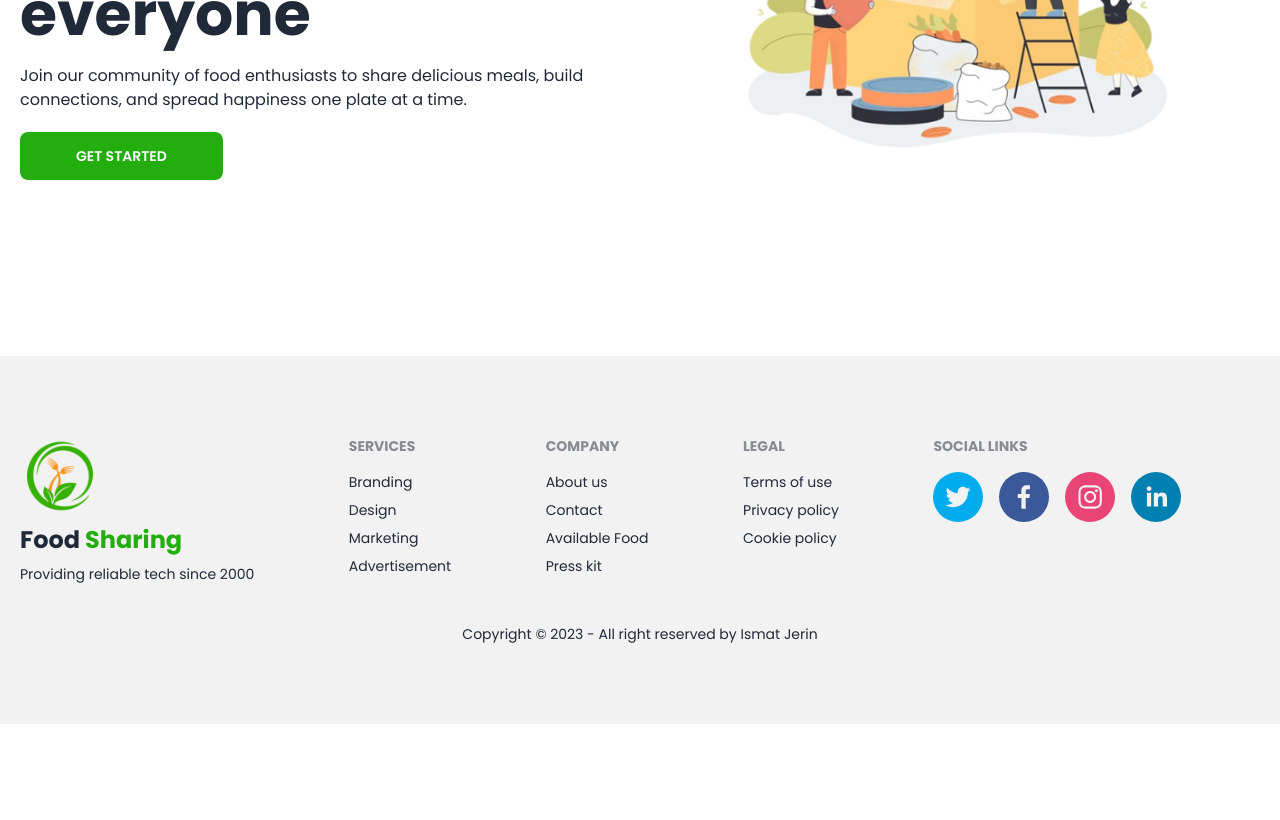
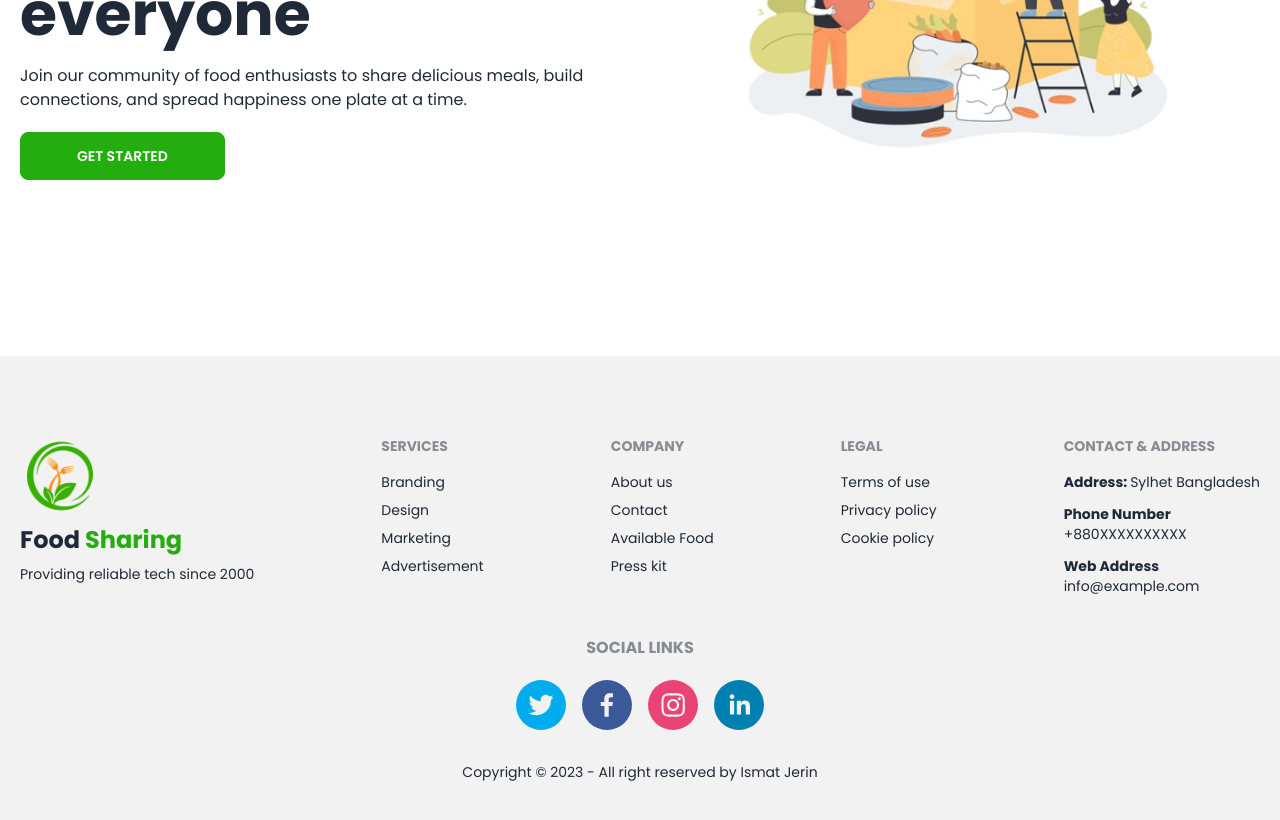
Before and after one commit to jerin-arpa/community-food-sharing-client, a React (Vite) app: page / in a window 1280 px wide. Shown: the part 460-1280 px from the top of the page. Before the commit the page ends 1184 px from the top, so only its background shows below. Built offline with nearby package versions, Linux system fonts and the light colour scheme; no server answers.

Commit message:
Design error page, set all routes and create required pages

```diff
--- a/src/Components/Footer/Footer.jsx
+++ b/src/Components/Footer/Footer.jsx
@@ -5,7 +5,8 @@ import { SocialIcon } from 'react-social-icons'
 const Footer = () => {
     return (
         <footer className="py-10 bg-base-200 text-base-content pb-20">
-            <div className="footer py-10 container mx-auto px-5">
+            <div>
+                <div className="footer flex flex-col md:flex-col lg:flex-row justify-between py-10 container mx-auto px-5">
                     <aside>
                         <img className='w-20' src={logo} alt="" />
                         <p className="text-sm md:text-2xl font-extrabold">Food <span className="text-[#23ad0e]">Sharing</span></p>
@@ -31,19 +32,32 @@ const Footer = () => {
                         <a className="link link-hover">Privacy policy</a>
                         <a className="link link-hover">Cookie policy</a>
                     </nav>
-                <form>
-                    <header className="footer-title">Social Links</header>
+                    <div>
+                        <header className="footer-title">Contact & Address</header>
+                        <h2> <span className=" font-bold">Address: </span>Sylhet Bangladesh</h2>
+
+                        <div className="my-1">
+                            <h2 className="font-bold">Phone Number</h2>
+                            <p>+880XXXXXXXXXX</p>
+                        </div>
+
+                        <div>
+                            <h2 className="font-bold">Web Address</h2>
+                            <p>info@example.com</p>
+                        </div>
+                    </div>
+                </div>
+            </div>
+            <aside className='container mx-auto px-5'>
+                <header className="footer-title text-center mb-5">Social Links</header>
                 <nav>
-                        <div className="flex flex-wrap justify-center gap-4">
+                    <div className="flex flex-wrap justify-center gap-4 mb-8">
                         <SocialIcon url="https://twitter.com"></SocialIcon>
                         <SocialIcon url="https://www.facebook.com/"></SocialIcon>
                         <SocialIcon url="https://instagram.com"></SocialIcon>
                         <SocialIcon url="https://www.linkedin.com/"></SocialIcon>
                     </div>
                 </nav>
-                </form>
-            </div>
-            <aside>
                 <p className='text-center px-5 text-sm'>Copyright © 2023 - All right reserved by Ismat Jerin</p>
             </aside>
         </footer>
--- a/src/Components/Navbar/Navbar.jsx
+++ b/src/Components/Navbar/Navbar.jsx
@@ -40,14 +40,14 @@ const Navbar = ({ isDarkMode, setIsDarkMode }) => {
                     }>Add Food</NavLink>
                 </li>
                 <li>
-                    <NavLink to='/manageMyFoods' className={({ isActive, isPending }) =>
+                    <NavLink to='/manageFoods' className={({ isActive, isPending }) =>
                         isPending ? "pending" : isActive ? "font-bold text-[#23ad0e] underline" : ""
-                    }>Manage My Foods</NavLink>
+                    }>Manage Foods</NavLink>
                 </li>
                 <li>
-                    <NavLink to='/myFoodRequest' className={({ isActive, isPending }) =>
+                    <NavLink to='/foodRequest' className={({ isActive, isPending }) =>
                         isPending ? "pending" : isActive ? "font-bold text-[#23ad0e] underline" : ""
-                    }> My Food Request</NavLink>
+                    }> Food Request</NavLink>
                 </li>
                 <li>
                     <NavLink to='/contact' className={({ isActive, isPending }) =>
--- /dev/null
+++ b/src/Pages/About/About.jsx
@@ -0,0 +1,9 @@
+const About = () => {
+    return (
+        <div className="container mx-auto px-5">
+            <h2>About</h2>
+        </div>
+    );
+};
+
+export default About;
--- /dev/null
+++ b/src/Pages/AddFood/AddFood.jsx
@@ -0,0 +1,9 @@
+const AddFood = () => {
+    return (
+        <div className="container mx-auto px-5">
+            <h2>Add Food</h2>
+        </div>
+    );
+};
+
+export default AddFood;
--- /dev/null
+++ b/src/Pages/AvailableFood/AvailableFood.jsx
@@ -0,0 +1,9 @@
+const AvailableFood = () => {
+    return (
+        <div className="container mx-auto px-5">
+            <h2>Available Food</h2>
+        </div>
+    );
+};
+
+export default AvailableFood;
--- /dev/null
+++ b/src/Pages/Contact/Contact.jsx
@@ -0,0 +1,67 @@
+import { FaGripfire } from "react-icons/fa";
+
+
+const Contact = () => {
+    return (
+        <div>
+            <div className="container mx-auto px-5 py-10">
+                <iframe className="w-full h-96" src="https://www.google.com/maps/embed?pb=!1m18!1m12!1m3!1d57903.05970633717!2d91.86103560000002!3d24.899986149999997!2m3!1f0!2f0!3f0!3m2!1i1024!2i768!4f13.1!3m3!1m2!1s0x375054d3d270329f%3A0xf58ef93431f67382!2sSylhet!5e0!3m2!1sen!2sbd!4v1697648860464!5m2!1sen!2sbd"></iframe>
+            </div>
+
+            <div className="container mx-auto px-5 pt-5 pb-20">
+                <div className="flex flex-col lg:flex-row gap-20">
+                    <div className="flex-1">
+                        <div>
+                            <div className="flex gap-3">
+                                <div className="flex">
+                                    <FaGripfire className="text-2xl text-[#23ad0e]"></FaGripfire>
+                                </div>
+                                <p className="mb-4 text-xl">Contact WIth Us</p>
+                            </div>
+                            <h1 className="mb-5 text-3xl lg:text-5xl font-bold">Get in Touch</h1>
+                            <p className="mb-5">Top rated construction packages we pleasure rationally encounter
+                                consequences interesting who loves or pursue or desires.</p>
+                        </div>
+
+                        <div>
+                            <div className=" gap-8 mb-6">
+                                <input type="text" placeholder="Your Name" className="input input-bordered w-full" />
+                            </div>
+                            <div className="gap-8 mb-6">
+                                <input type="text" placeholder="Your Email" className="input input-bordered w-full" />
+                            </div>
+                            <div className=" mb-6">
+                                <textarea className="textarea textarea-bordered  textarea-lg w-full max-w-2xl" placeholder="Bio"></textarea>
+                            </div>
+                            <button className="btn bg-[#23ad0e] border-[#23ad0e] text-white hover:bg-white hover:text-[#23ad0e] hover:border-[#23ad0e] px-14">Send Message</button>
+                        </div>
+                    </div>
+
+                    <div className="border rounded-xl p-14 flex-1">
+                        <div>
+                            <h2 className="text-3xl font-bold">Office Address</h2>
+                            <hr className="my-3 w-1/3" />
+                            <p className="text-lg">Sylhet Sadar, Sylhet Bangladesh</p>
+                        </div>
+
+                        <div className="my-8">
+                            <h2 className="text-3xl font-bold">Phone Number</h2>
+                            <hr className="my-3 w-1/3" />
+                            <p className="text-lg">+880XXXXXXXXXX</p>
+                            <p className="text-lg">+880XXXXXXXXXX</p>
+                        </div>
+
+                        <div>
+                            <h2 className="text-3xl font-bold">Web Address</h2>
+                            <hr className="my-3 w-1/3" />
+                            <p className="text-lg">info@example.com</p>
+                            <p className="text-lg">www.example.com</p>
+                        </div>
+                    </div>
+                </div>
+            </div>
+        </div >
+    );
+};
+
+export default Contact;
--- a/src/Pages/ErrorPage/ErrorPage.jsx
+++ b/src/Pages/ErrorPage/ErrorPage.jsx
@@ -1,7 +1,21 @@
+import { Link } from 'react-router-dom';
+import image from '../../assets/images/error-page.png';
+
+
 const ErrorPage = () => {
     return (
-        <div>
-            <h2>404</h2>
+        <div className='min-h-screen flex items-center justify-center'>
+            <div>
+                <div>
+                    <img className='w-[1000px]' src={image} alt="" />
+                </div>
+
+                <div className='flex justify-center'>
+                    <Link to='/'>
+                        <button className="btn bg-[#23ad0e] border-[#23ad0e] text-white hover:bg-white hover:text-[#23ad0e] hover:border-[#23ad0e]">Go Home</button>
+                    </Link>
+                </div>
+            </div>
         </div>
     );
 };
--- /dev/null
+++ b/src/Pages/FoodRequest/FoodRequest.jsx
@@ -0,0 +1,9 @@
+const FoodRequest = () => {
+    return (
+        <div className="container mx-auto px-5">
+            <h2>Food Request</h2>
+        </div>
+    );
+};
+
+export default FoodRequest;
--- a/src/Pages/HomePage/Banner/Banner.jsx
+++ b/src/Pages/HomePage/Banner/Banner.jsx
@@ -30,7 +30,7 @@ const Banner = () => {
                                         </div>
                                         <h1 className="mb-5 text-3xl lg:text-6xl font-bold">Share a Meal, <br /> Share a <span className='text-[#23ad0e]'>Smile with</span> everyone</h1>
                                         <p className="mb-5">Join our community of food enthusiasts to share delicious meals, build connections, and spread happiness one plate at a time.</p>
-                                        <button className="btn bg-[#23ad0e] border-0 text-white hover:bg-white hover:text-[#23ad0e] px-14">Get Started</button>
+                                        <button className="btn bg-[#23ad0e] border-[#23ad0e] text-white hover:bg-white hover:text-[#23ad0e] hover:border-[#23ad0e] px-14">Get Started</button>
                                     </div>
                                 </div>
 
@@ -55,7 +55,7 @@ const Banner = () => {
                                         </div>
                                         <h1 className="mb-5 text-3xl lg:text-6xl font-bold">Savor the Flavors of <span className='text-[#23ad0e]'>Togetherness</span></h1>
                                         <p className="mb-5">Discover the magic of shared meals – a place where diverse flavors, cultures, and stories unite in the spirit of togetherness.</p>
-                                        <button className="btn bg-[#23ad0e] border-0 text-white hover:bg-white hover:text-[#23ad0e] px-14">Get Started</button>
+                                        <button className="btn bg-[#23ad0e] border-[#23ad0e] text-white hover:bg-white hover:text-[#23ad0e] hover:border-[#23ad0e] px-14">Get Started</button>
                                     </div>
                                 </div>
 
@@ -80,7 +80,7 @@ const Banner = () => {
                                         </div>
                                         <h1 className="mb-5 text-3xl lg:text-6xl font-bold">From<span className='text-[#23ad0e]'> Our Table</span> to Yours</h1>
                                         <p className="mb-5">Connect with fellow food lovers in your community and share the warmth of homemade meals. Embrace the joy of giving and receiving delicious food.</p>
-                                        <button className="btn bg-[#23ad0e] border-0 text-white hover:bg-white hover:text-[#23ad0e] px-14">Get Started</button>
+                                        <button className="btn bg-[#23ad0e] border-[#23ad0e] text-white hover:bg-white hover:text-[#23ad0e] hover:border-[#23ad0e] px-14">Get Started</button>
                                     </div>
                                 </div>
 
@@ -105,7 +105,7 @@ const Banner = () => {
                                         </div>
                                         <h1 className="mb-5 text-3xl lg:text-6xl font-bold">Neighbors Feeding <span className='text-[#23ad0e]'>Neighbors</span></h1>
                                         <p className="mb-5">Experience the joy of community food sharing as neighbors come together to share homemade dishes, foster friendships, and support one another.</p>
-                                        <button className="btn bg-[#23ad0e] border-0 text-white hover:bg-white hover:text-[#23ad0e] px-14">Get Started</button>
+                                        <button className="btn bg-[#23ad0e] border-[#23ad0e] text-white hover:bg-white hover:text-[#23ad0e] hover:border-[#23ad0e] px-14">Get Started</button>
                                     </div>
                                 </div>
 
--- /dev/null
+++ b/src/Pages/ManageFood/ManageFood.jsx
@@ -0,0 +1,9 @@
+const ManageFood = () => {
+    return (
+        <div className="container mx-auto px-5">
+            <h2>Manage Food</h2>
+        </div>
+    );
+};
+
+export default ManageFood;
--- a/src/Pages/SignUp/SignUp.jsx
+++ b/src/Pages/SignUp/SignUp.jsx
@@ -20,8 +20,9 @@ const SignUp = () => {
         const name = e.target.name.value;
         const email = e.target.email.value;
         const password = e.target.password.value;
+        const photo = e.target.photo.value;
         const accepted = e.target.terms.checked;
-        console.log(name, email, password, accepted);
+        console.log(name, email, password, photo, accepted);
 
 
         setSignUpError('');
@@ -132,6 +133,13 @@ const SignUp = () => {
                             </div>
                         </div>
 
+                        <div className="form-control">
+                            <label className="label">
+                                <span className="label-text">Photo URL</span>
+                            </label>
+                            <input type="text" name="photo" placeholder="Enter your photo url" className="input input-bordered" required />
+                        </div>
+
                         <div className="flex gap-3 mt-5">
                             <div className='flex items-center'>
                                 <input className='checkbox checkbox-xs md:checkbox-sm' type="checkbox" name="terms" id="" />
```
Also changed, not shown: src/Routes/Router.jsx (+31 -1 lines), src/assets/images/error-page.png (added). Lines whose indentation alone changed are shown as unchanged.
